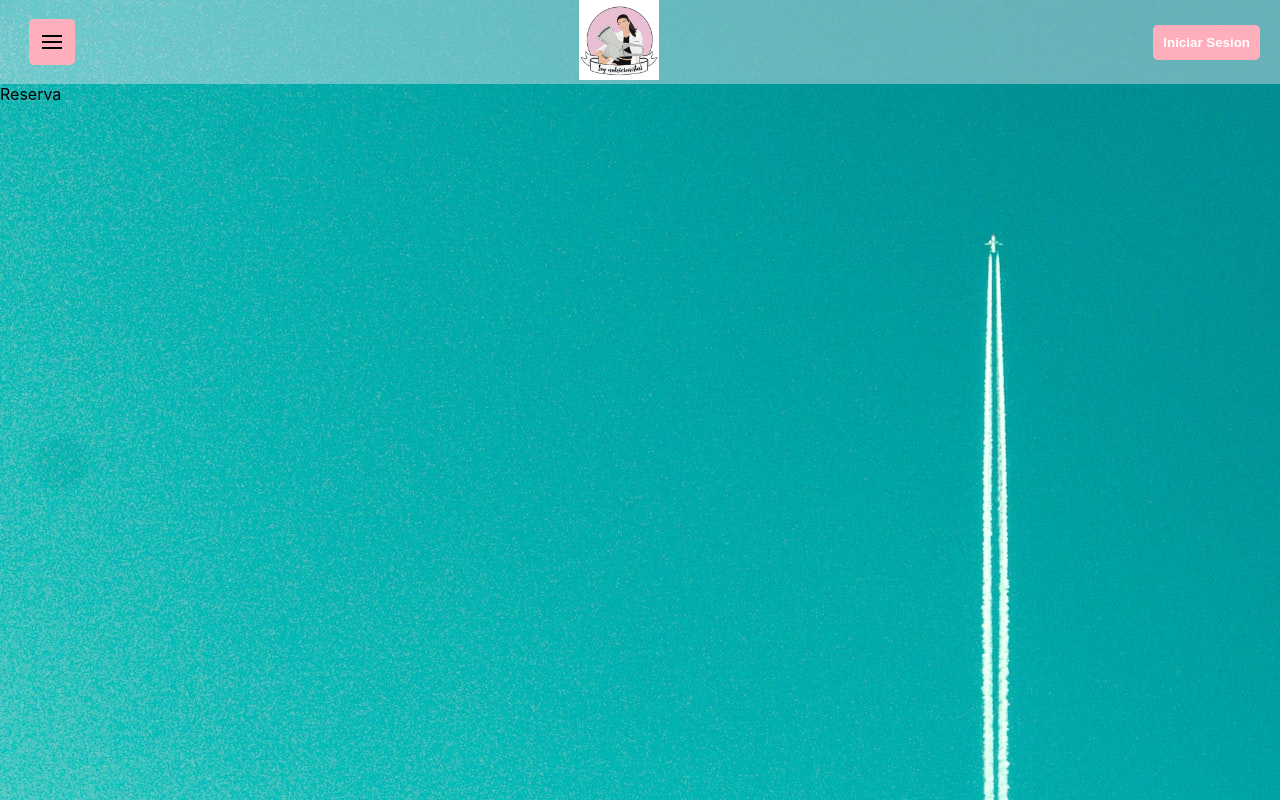
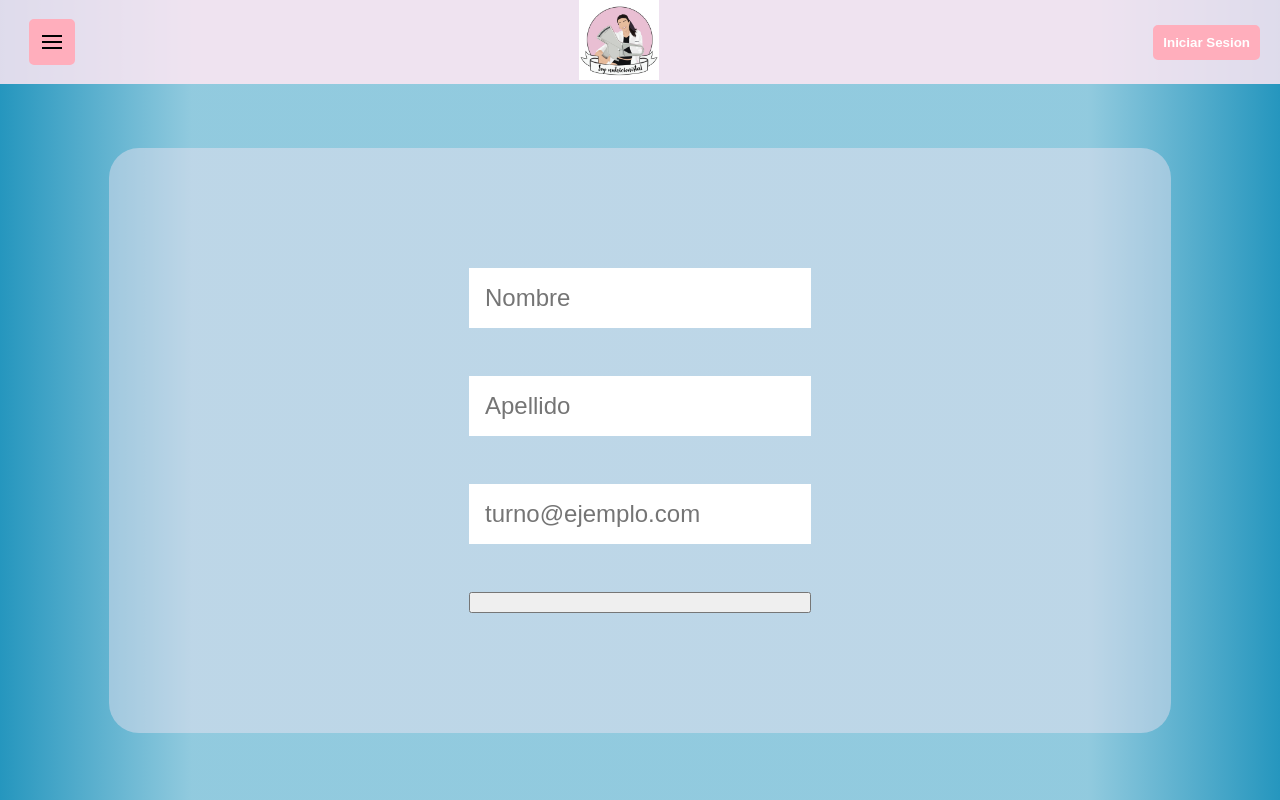
Before and after one commit to tomascaceres14/jselvLandingPage, a React (Create React App) app: page /reserva in a window 1280 px wide. Built offline with nearby package versions, Linux system fonts and the light colour scheme; the HTML template or start-up script is replaced by a standard one.

Commit message:
styles update + starting reservation form

```diff
--- a/package.json
+++ b/package.json
@@ -12,6 +12,7 @@
     "@testing-library/jest-dom": "^5.16.5",
     "@testing-library/react": "^13.4.0",
     "@testing-library/user-event": "^13.5.0",
+    "formik": "^2.2.9",
     "react": "^18.1.0",
     "react-dom": "^18.1.0",
     "react-router-dom": "^6.4.1",
--- a/src/App.css
+++ b/src/App.css
@@ -1,5 +1,12 @@
 body {
-  background-image: url("./images/sky-bg.jpg");
+  background: rgb(37, 150, 190);
+  background: linear-gradient(
+    90deg,
+    rgba(37, 150, 190, 1) 0%,
+    rgba(37, 150, 190, 0.5) 15%,
+    rgba(37, 150, 190, 0.5018382352941176) 85%,
+    rgba(37, 150, 190, 1) 100%
+  );
   width: 100%;
   background-attachment: fixed;
 }
--- a/src/components/Home/About/About.css
+++ b/src/components/Home/About/About.css
@@ -1,5 +1,5 @@
 .about {
-  background-color: rgba(255, 232, 244, 0.4);
+  background-color: rgba(255, 232, 244, 0.9);
   margin: 4rem 4rem;
   border-radius: 30px;
   /* display: flex; */
@@ -15,7 +15,6 @@
 .about h1 {
   text-align: center;
   color: palevioletred;
-  text-decoration: underline;
   font-size: 48px;
 }
 
--- a/src/components/Home/About/About.jsx
+++ b/src/components/Home/About/About.jsx
@@ -4,7 +4,7 @@ import "./About.css";
 const About = () => {
   return (
     <section className="about">
-      <h1>Juli Selvaggi</h1>
+      <h1>Juliana Selvaggi</h1>
       <section className="presentation">
         <div className="image-bg2">
           <img src={require("../../../images/juli1.jpg")} alt="presentation img" />
@@ -12,23 +12,23 @@ const About = () => {
         <article className="about-desc">
           <p>
             ➡️Mi nombre es Juliana (la primera vez nadie le pega suelo ser Julia
-            o Julieta), me dicen Juli o Juliselva🙃 ➡️Me recibí hace casi casi
+            o Julieta), me dicen Juli o Juliselva🙃 <br/>➡️Me recibí hace casi casi
             un mes de Lic. en Nutrición ✨ (todavía no caí ja) por este motivo
-            estoy aquí haciendo esta publicación 🙋🏽‍♀️ ➡️Me inclino por la
+            estoy aquí haciendo esta publicación 🙋🏽‍♀️ <br/>➡️Me inclino por la
             Nutrición en deporte y vegetariano/vegano. También, busco fomentar
             hábitos saludables en las personas. Soy antropometrista ISAK 2 📐
-            ➡️Actualmente trabajó en el Club Atlético de Rafaela⚽️ y en el club
-            de Rugby “CRAR” 🏈 (ambos me hacen muy feliz) ➡️Soy una fanática de
+            <br/>➡️Actualmente trabajó en el Club Atlético de Rafaela⚽️ y en el club
+            de Rugby “CRAR” 🏈 (ambos me hacen muy feliz) <br/>➡️Soy una fanática de
             la capacitación y actualización constante (Realicé cerca de 50
             cursos durante la pandemia😅) NO ME GUSTA QUEDARME QUIETA NI PERDER
-            EL TIEMPO. ➡️ Pase por muchos deportes desde peque: hockey, tenis,
+            EL TIEMPO. <br/>➡️ Pase por muchos deportes desde peque: hockey, tenis,
             natación, running, fútbol ,hice muchos años danza (de hecho soy
             profe). Pero encontré uno en el que puedo ser libremente, ordenarme
             y entrenar a mis tiempos y ritmos, TRIATLÓN ✨(ya te voy a contar un
-            poco más de que se trata) ➡️ Soy vegetariana hace 2 años 🌱🌿 Mi
+            poco más de que se trata) <br/>➡️ Soy vegetariana hace 2 años 🌱🌿 Mi
             alimentación y mi cuerpo cambiaron mucho luego de serlo. Es por eso
             que me capacito en alimentación vegetariana y vegana 💚 No milito,
-            solo comparto sus beneficios, no me gusta imponer ✨ ➡️ Me encanta
+            solo comparto sus beneficios, no me gusta imponer ✨ <br/>➡️ Me encanta
             cocinar y me dedique muchos años a la pastelería, también me formé
             como maestra heladera (amo el helado, si) 🍰🎂 ⁉️ Por que toda esta
             intro? Pensé en hacerme un Instagram de nutrición en su momento y
@@ -36,7 +36,7 @@ const About = () => {
             es mi vida (un CAOS organizado 😂), mis comidas, mis fines de
             semana, mi trabajo, mis juntadas con amigos, en fin, mi vida
             relacionada a la nutrición. Y eso es un poco lo que quiero mostrar y
-            compartir 🌈 SER TOTALMENTE AUTÉNTICA. Y acá estoy, para enseñar,
+            compartir 🌈 SER TOTALMENTE AUTÉNTICA. <br/><br/>Y acá estoy, para enseñar,
             educar y sobre todo, y complicado: enseñar a DIS FRU TAR (algo que
             nos falta bastante) 🥧🍕🥦🍔🍓 Espero no aburrirlos, y que sea un
             camino en el que pueda recorrer siempre COMPARTIENDO 🌈 Nutrí Juli
--- a/src/components/Home/Gallery/Gallery.jsx
+++ b/src/components/Home/Gallery/Gallery.jsx
@@ -6,7 +6,7 @@ const Gallery = () => {
     <section className="image-bg">
       <div className="circle">
         <div className="circle-content">
-        <h1 className="title">Juli Selvaggi</h1>
+        <h1 className="title">Juliana Selvaggi</h1>
         <h3> Nutricionista deportiva</h3>
         </div>
       </div>
--- a/src/components/Home/Header/Header.css
+++ b/src/components/Home/Header/Header.css
@@ -16,7 +16,7 @@ a {
     padding-left: 20px;
     padding-right: 20px;
     align-items: center;
-    background-color: rgba(255, 232, 244, 0.4);
+    background-color: rgba(255, 232, 244, 0.85);
     box-shadow: 0 4px 100px -50px rgba(128, 128, 128, 0.782);
 }
 
--- /dev/null
+++ b/src/components/Reserva/Reserva.css
@@ -0,0 +1,27 @@
+.turno-container {
+  margin-top: 4rem;
+  display: flex;
+  justify-content: center;
+}
+
+.turno-form {
+  background-color: rgba(255, 232, 244, 0.4);
+  border-radius: 30px;
+  display: flex;
+  flex-direction: column;
+  padding: 5em 15em;
+  gap: 2em;
+  font-size: 1.5rem;
+}
+
+.input-form {
+    display: flex;
+    flex-direction: column;
+    gap: 0.5em;
+}
+
+.input-form input {
+    padding: 1rem;
+    border: none;
+    font-size: 1.5rem;
+}
--- a/src/components/Reserva/Reserva.jsx
+++ b/src/components/Reserva/Reserva.jsx
@@ -1,9 +1,26 @@
-import React from 'react'
+import React from "react";
+import "./Reserva.css";
 
 const Reserva = () => {
   return (
-    <div>Reserva</div>
-  )
-}
+    <div className="turno-container">
+      <form className="turno-form">
+        <div className="input-form">
+          {/* <label htmlFor="nombre">Nombre:</label> */}
+          <input type="text" name="nombre" placeholder="Nombre" required />
+        </div>
+        <div className="input-form">
+          {/* <label htmlFor="apellido">Apellido:</label> */}
+          <input type="text" placeholder="Apellido" required />
+        </div>
+        <div className="input-form">
+          {/* <label htmlFor="email">Correo electronico:</label> */}
+          <input type="email" name="email" placeholder="turno@ejemplo.com" required />
+        </div>
+        <input type="submit" value="" />
+      </form>
+    </div>
+  );
+};
 
-export default Reserva
+export default Reserva;
```
Also changed, not shown: 1 other file (tests, documents, lock files or other folders).
